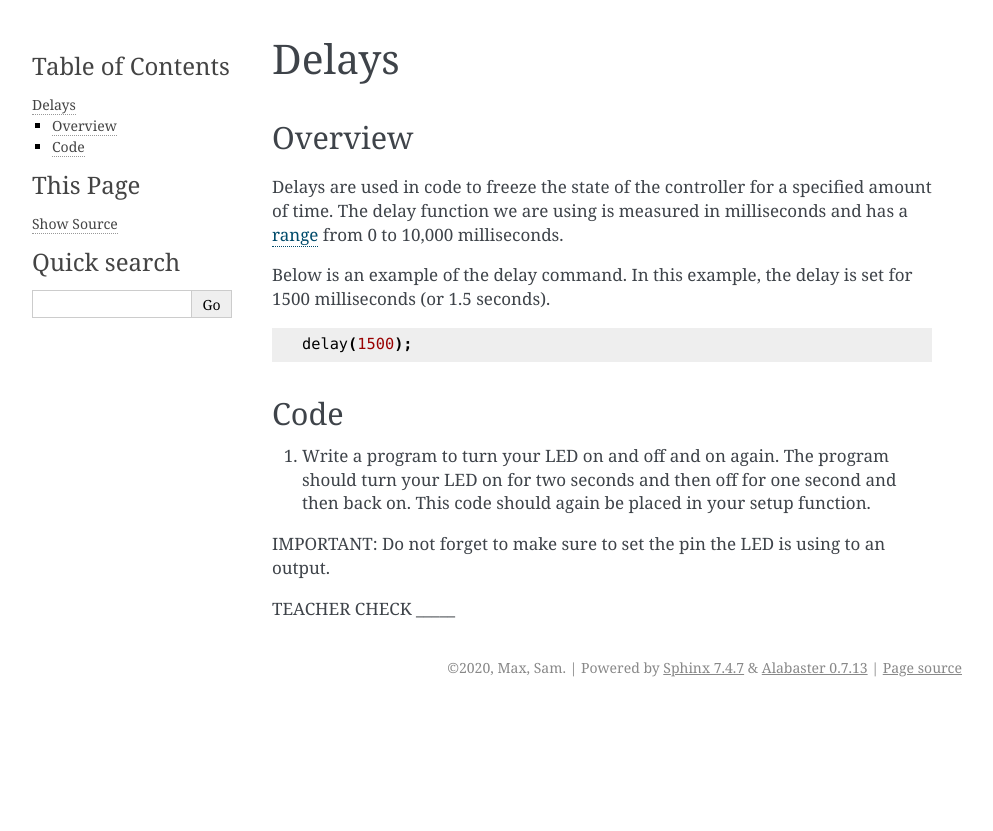
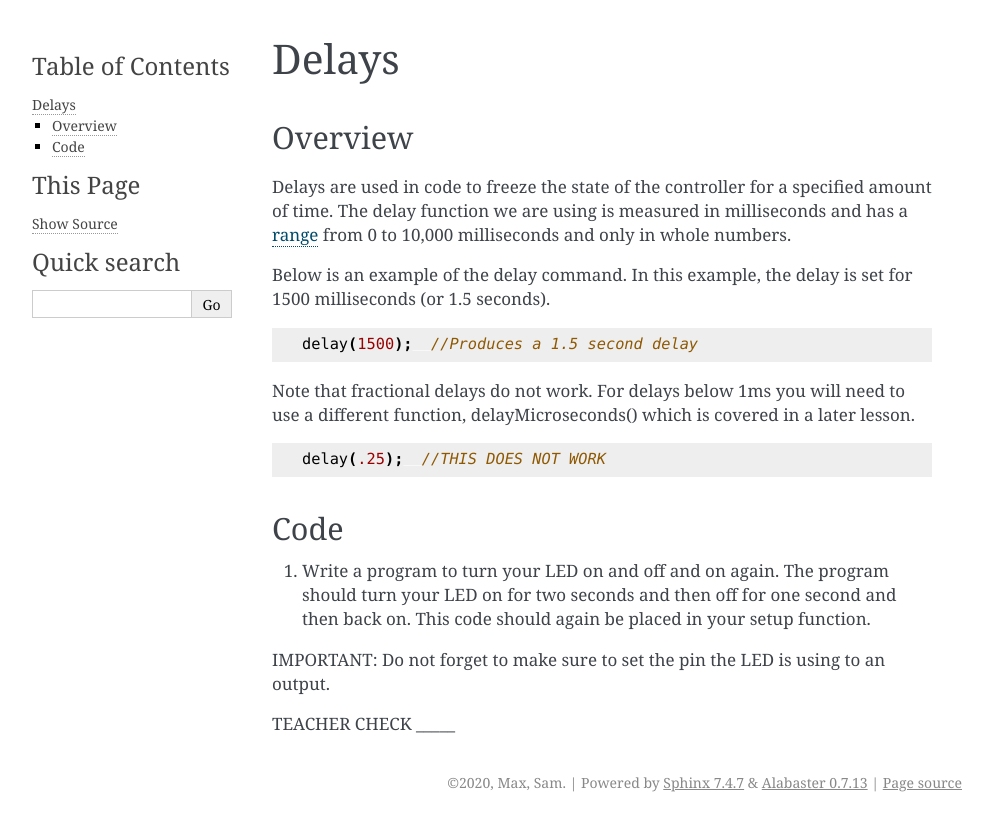
Before and after one commit to maxtkc/mvths-wiki, a Sphinx documentation site: the page built from docs/011a-delays.rst, in a window 1280 px wide. Shown: the top 831 px of the page, without its empty margins (148-1141 px from the left). Built offline with Sphinx 7.4.7, drawn with Linux system fonts in a browser that asks for light colours.

Commit message:
Update 011a-delays.rst

```diff
--- a/docs/011a-delays.rst
+++ b/docs/011a-delays.rst
@@ -8,14 +8,20 @@ Delays are used in code to freeze the state of the controller for a
 specified amount of time. The delay function we are using is measured in
 milliseconds and has a
 `range <https://www.google.com/url?q=https://docs.google.com/document/d/1BmZbXzxnD2j17QToSZ9jeZmnP7burwfksfQq2v4zu-Y/edit%23heading%3Dh.7lc2dw9cimru&sa=D&ust=1587613173867000>`__
-from 0 to 10,000 milliseconds.
+from 0 to 10,000 milliseconds and only in whole numbers.
 
 Below is an example of the delay command. In this example, the delay is
 set for 1500 milliseconds (or 1.5 seconds).
 
 .. code-block:: c
 
-   delay(1500);
+   delay(1500);  //Produces a 1.5 second delay
+
+Note that fractional delays do not work. For delays below 1ms you will need to use a different function, delayMicroseconds() which is covered in a later lesson.
+
+.. code-block:: c
+
+   delay(.25);  //THIS DOES NOT WORK
 
 Code
 ----
```
